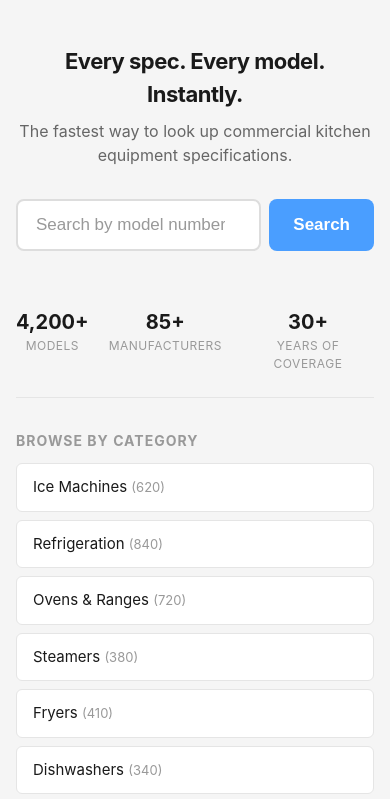
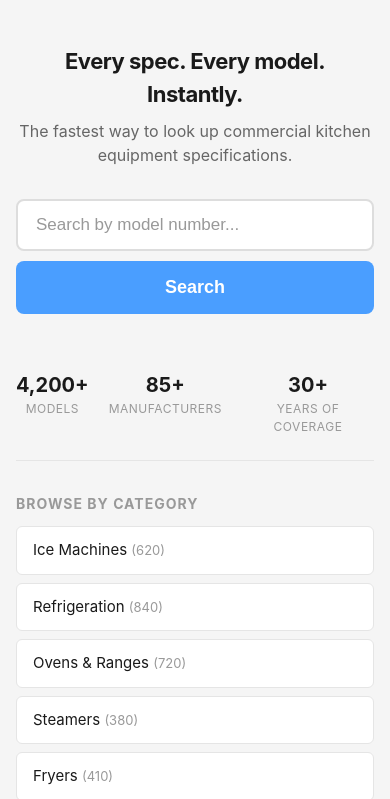
Before and after one commit to tcpolan/equipspec-demo, a plain HTML site: page index.html in a window 390 px wide. Shown: the part 65-864 px from the top of the page. Drawn offline with Linux system fonts and the light colour scheme.

Commit message:
Make search button full-width and larger on mobile

```diff
--- a/style.css
+++ b/style.css
@@ -47,7 +47,8 @@ header .container {
 /* Search */
 .search-wrap {
   display: flex;
-  gap: 8px;
+  flex-direction: column;
+  gap: 10px;
 }
 
 .search-box {
@@ -63,16 +64,15 @@ header .container {
 }
 
 .search-btn {
-  padding: 14px 24px;
-  font-size: 17px;
+  width: 100%;
+  padding: 16px 24px;
+  font-size: 18px;
   font-weight: 600;
   background: #4a9eff;
   color: #fff;
   border: none;
   border-radius: 8px;
   cursor: pointer;
-  white-space: nowrap;
-  flex-shrink: 0;
 }
 
 .search-btn:active {
```
